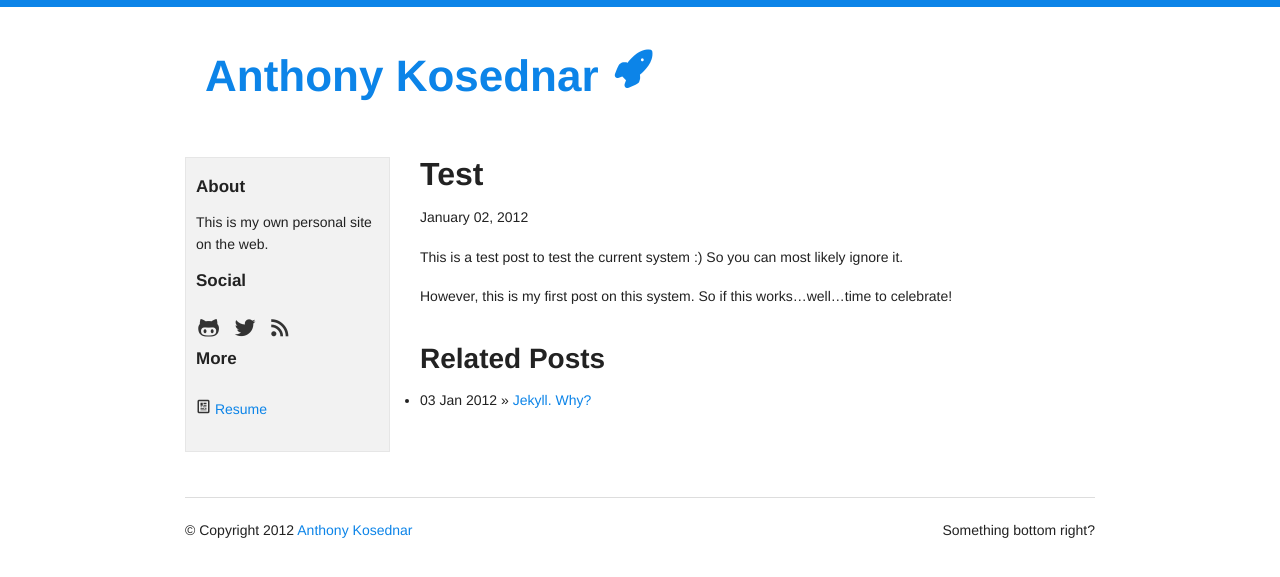
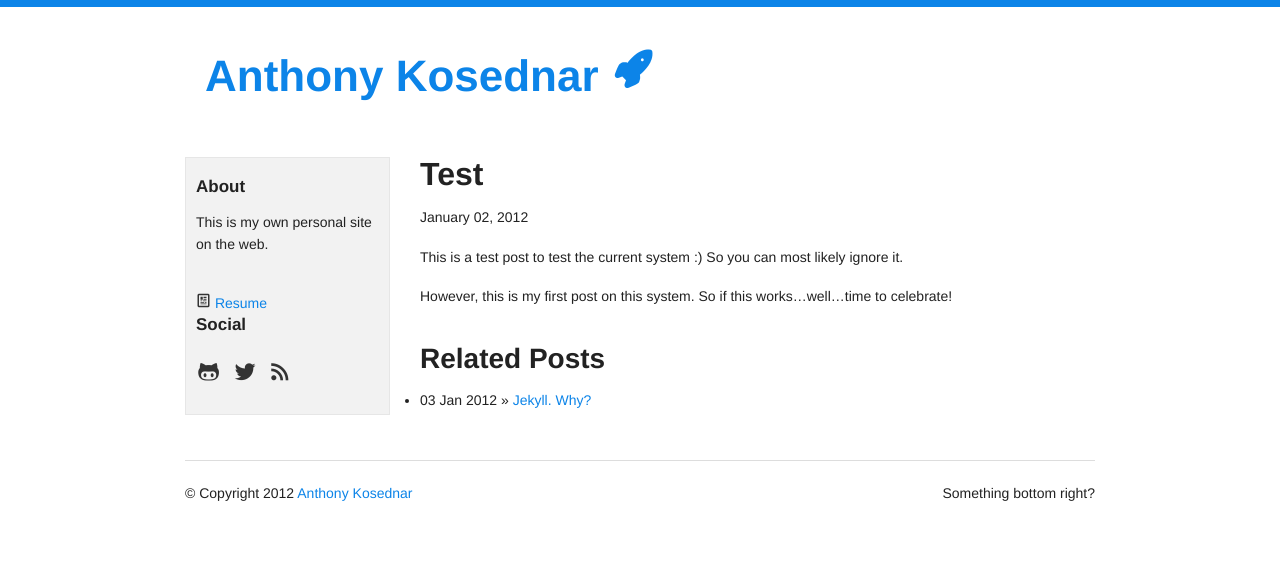
Before and after one commit to akosednar/akosednar.github.com, a Jekyll site: the page built from _posts/2012-01-02-My-First-Post.md, in a window 1280 px wide. Shown: the top 577 px of the page. Built offline with Jekyll 4.4.1, drawn with Linux system fonts in a browser that asks for light colours.

Commit message:
moved stuff around

```diff
--- a/_layouts/default.html
+++ b/_layouts/default.html
@@ -47,10 +47,11 @@
       <div class="panel description">
       	<h5>About</h5>
       	<p>This is my own personal site on the web.</p>
+      	<br />
+      	<a href="http://anthonykosednar.com/resume/"><span class="icon">&#128240;</span> Resume</a>
+      	<br />
         <h5>Social</h5>
         <span class="social"><a href="https://github.com/akosednar/">&#62208;</a> <a href="https://twitter.com/akosednar">&#62217;</a></span><span class="sicon"> <a href="http://reimmer.se/atom.xml">&#59194;</a></span>
-      	<h5>More</h5>
-      	<p><a href="http://anthonykosednar.com/resume/"><span class="icon">&#128240;</span> Resume</a></p>
       </div>
     </div>
 
```
